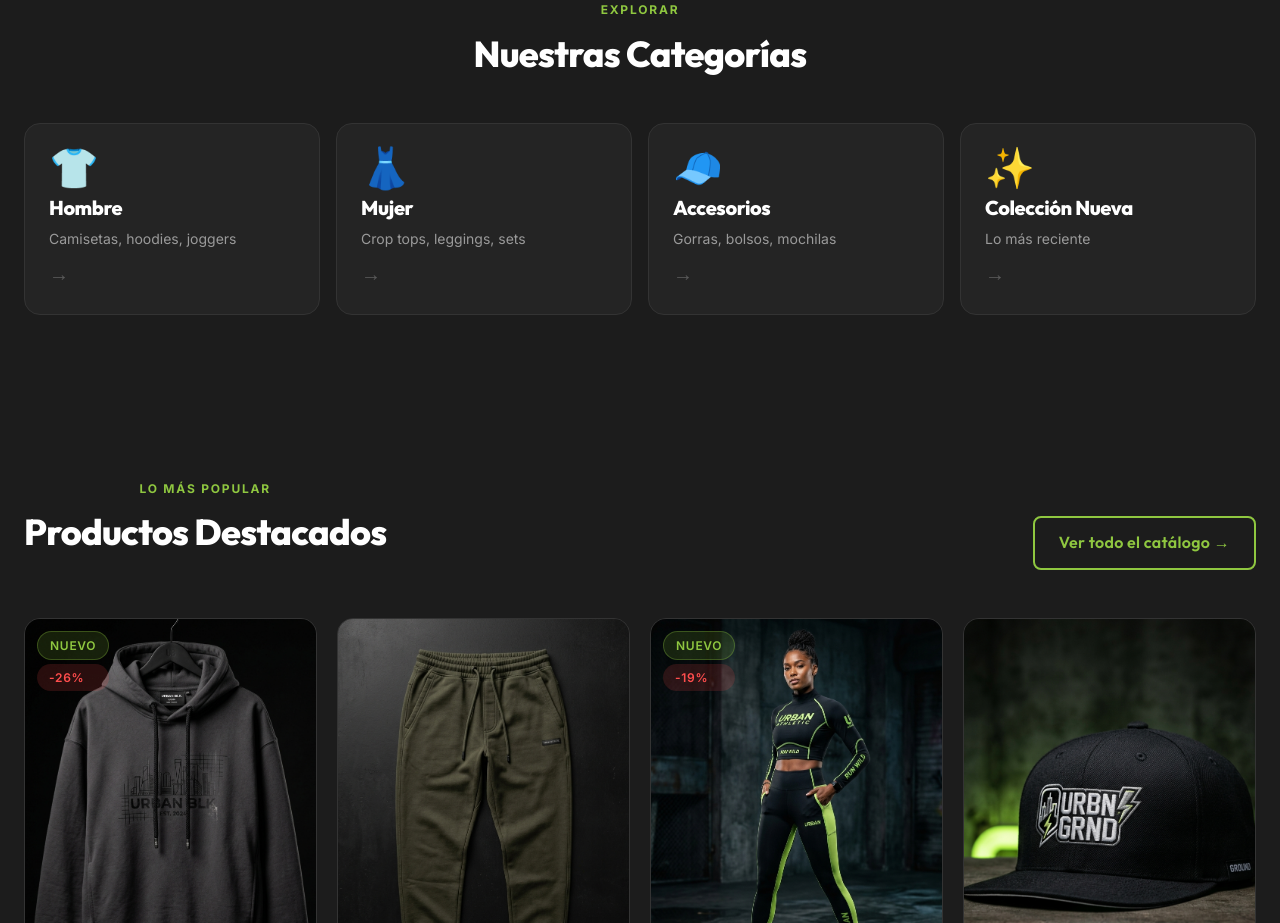
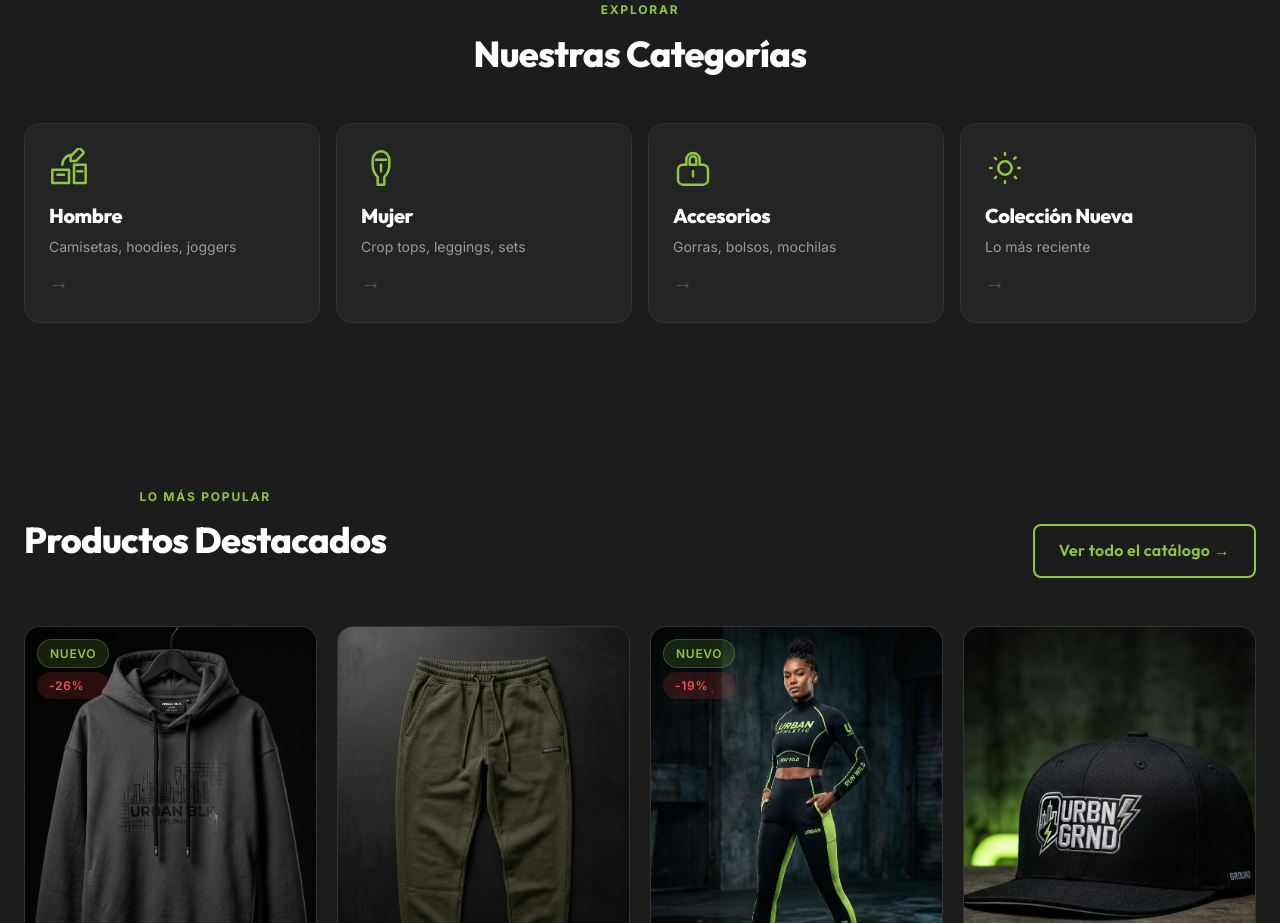
Before and after one commit to ingdavidc/UrbanStore, a React (Vite) app: page / in a window 1280 px wide. Shown: the part 1760-2683 px from the top of the page. Built offline with nearby package versions, Linux system fonts and the light colour scheme.

Commit message:
design: replace category unicode emojis with animated elegant SVG vectors

```diff
--- a/src/pages/Home.jsx
+++ b/src/pages/Home.jsx
@@ -28,10 +28,46 @@ const FEATURED_PRODUCTS = [
 ]
 
 const CATEGORIES = [
-  { label: 'Hombre', icon: '👕', href: '/catalogo?cat=hombre', description: 'Camisetas, hoodies, joggers' },
-  { label: 'Mujer', icon: '👗', href: '/catalogo?cat=mujer', description: 'Crop tops, leggings, sets' },
-  { label: 'Accesorios', icon: '🧢', href: '/catalogo?cat=accesorios', description: 'Gorras, bolsos, mochilas' },
-  { label: 'Colección Nueva', icon: '✨', href: '/catalogo?filter=new', description: 'Lo más reciente' },
+  {
+    label: 'Hombre',
+    icon: () => (
+      <svg width="40" height="40" viewBox="0 0 24 24" fill="none" stroke="currentColor" strokeWidth="1.5" strokeLinecap="round" strokeLinejoin="round">
+        <path d="M20.38 3.46L16 7.83h-3v-3l4.38-4.37a1 1 0 0 1 1.41 0l1.59 1.59a1 1 0 0 1 0 1.41zM2 13h10v8H2v-8zm13-3h7v11h-7V10zM5 16h4M17 14h3M8 10c0-3.3 2.7-6 6-6" />
+      </svg>
+    ),
+    href: '/catalogo?cat=hombre',
+    description: 'Camisetas, hoodies, joggers'
+  },
+  {
+    label: 'Mujer',
+    icon: () => (
+      <svg width="40" height="40" viewBox="0 0 24 24" fill="none" stroke="currentColor" strokeWidth="1.5" strokeLinecap="round" strokeLinejoin="round">
+        <path d="M12 2a5 5 0 0 0-5 5v3.17a10 10 0 0 0 3 7.18V22h4v-4.65a10 10 0 0 0 3-7.18V7a5 5 0 0 0-5-5zM9 7h6M12 10v4" />
+      </svg>
+    ),
+    href: '/catalogo?cat=mujer',
+    description: 'Crop tops, leggings, sets'
+  },
+  {
+    label: 'Accesorios',
+    icon: () => (
+      <svg width="40" height="40" viewBox="0 0 24 24" fill="none" stroke="currentColor" strokeWidth="1.5" strokeLinecap="round" strokeLinejoin="round">
+        <path d="M18 10h-2V7a4 4 0 0 0-8 0v3H6a3 3 0 0 0-3 3v6a3 3 0 0 0 3 3h12a3 3 0 0 0 3-3v-6a3 3 0 0 0-3-3zM10 7a2 2 0 0 1 4 0v3h-4V7zM12 14v3" />
+      </svg>
+    ),
+    href: '/catalogo?cat=accesorios',
+    description: 'Gorras, bolsos, mochilas'
+  },
+  {
+    label: 'Colección Nueva',
+    icon: () => (
+      <svg width="40" height="40" viewBox="0 0 24 24" fill="none" stroke="currentColor" strokeWidth="1.5" strokeLinecap="round" strokeLinejoin="round">
+        <path d="M12 3v1m0 16v1m9-9h-1M4 12H3m15.3-6.3l-.7.7M6.7 17.3l-.7.7m12.6 0l-.7-.7M6.7 6.7l-.7-.7M12 8a4 4 0 1 0 0 8 4 4 0 0 0 0-8z" />
+      </svg>
+    ),
+    href: '/catalogo?filter=new',
+    description: 'Lo más reciente'
+  },
 ]
 
 const fadeUp = {
@@ -191,7 +227,7 @@ export default function Home() {
                 transition={{ delay: i * 0.1, duration: 0.5 }}
               >
                 <Link to={cat.href} className={styles.categoryCard} id={`cat-${cat.label.toLowerCase().replace(' ', '-')}`}>
-                  <span className={styles.categoryIcon}>{cat.icon}</span>
+                  <span className={styles.categoryIcon}><cat.icon /></span>
                   <h3 className={styles.categoryLabel}>{cat.label}</h3>
                   <p className={styles.categoryDesc}>{cat.description}</p>
                   <span className={styles.categoryArrow}>→</span>
--- a/src/pages/Home.module.css
+++ b/src/pages/Home.module.css
@@ -299,9 +299,17 @@
 }
 
 .categoryIcon {
-  font-size: 2.5rem;
-  line-height: 1;
-  position: relative;
+  color: var(--color-accent);
+  display: flex;
+  align-items: center;
+  justify-content: center;
+  margin-bottom: var(--space-2);
+  transition: transform 0.4s cubic-bezier(0.175, 0.885, 0.32, 1.275);
+}
+
+.categoryCard:hover .categoryIcon {
+  transform: scale(1.1) rotate(-3deg);
+  color: var(--color-text);
 }
 
 .categoryLabel {
```
